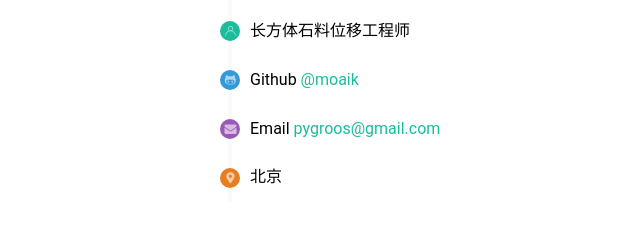
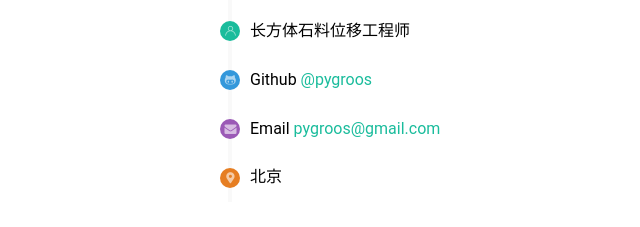
Before and after one commit to moaik/moaik.github.io, a plain HTML site: page about/index.html in a window 1280 px wide. Shown: the part 239-466 px from the top of the page, 162-802 px from the left. Drawn offline with Linux system fonts and the light colour scheme; some packages are replaced by stand-ins of ours; a script that the page names is missing.

Commit message:
Site updated: 2018-12-19 11:54:18

```diff
--- a/about/index.html
+++ b/about/index.html
@@ -156,7 +156,7 @@
           <div class="text">
             <span>Github</span>
 
-              <a rel="noopener noreferrer" target="_blank" class="text-value-url" href="https://github.com/pygroos">@moaik</a>
+              <a rel="noopener noreferrer" target="_blank" class="text-value-url" href="https://github.com/pygroos">@pygroos</a>
 
           </div>
 
```
